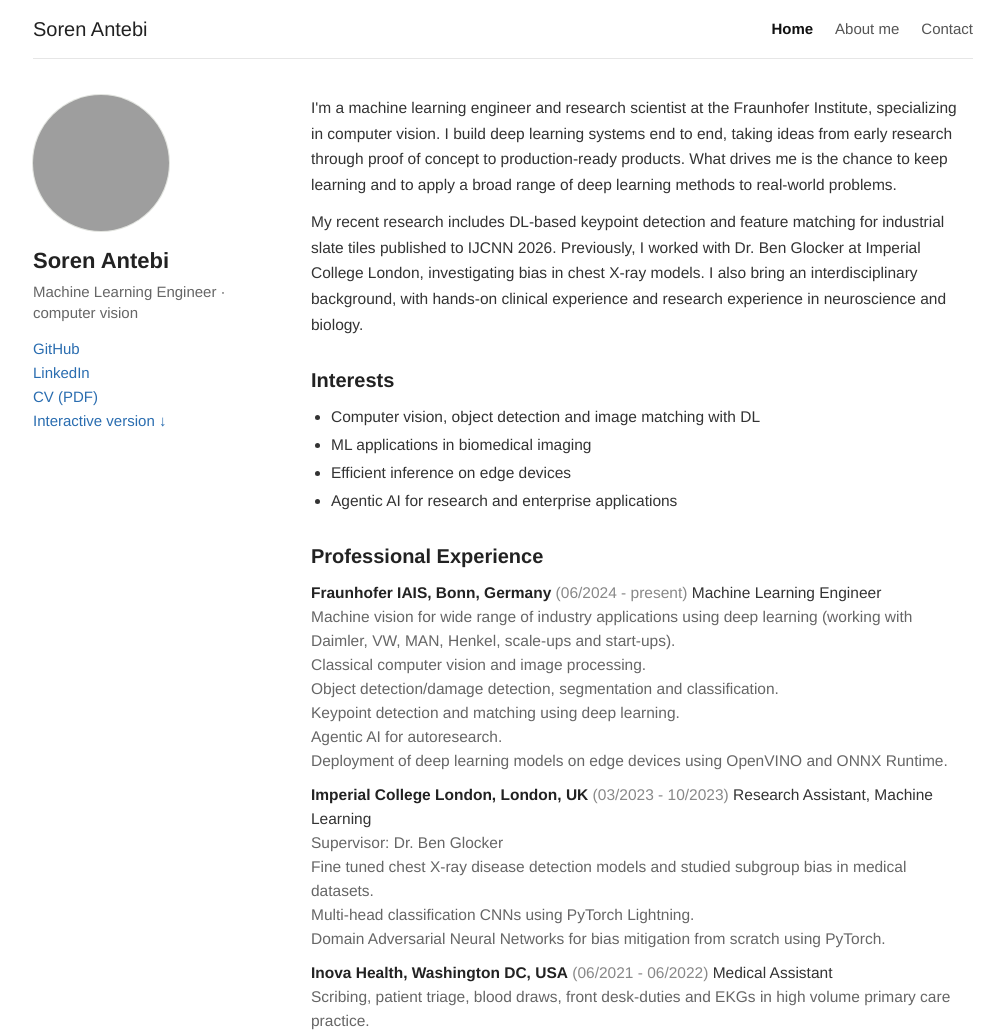
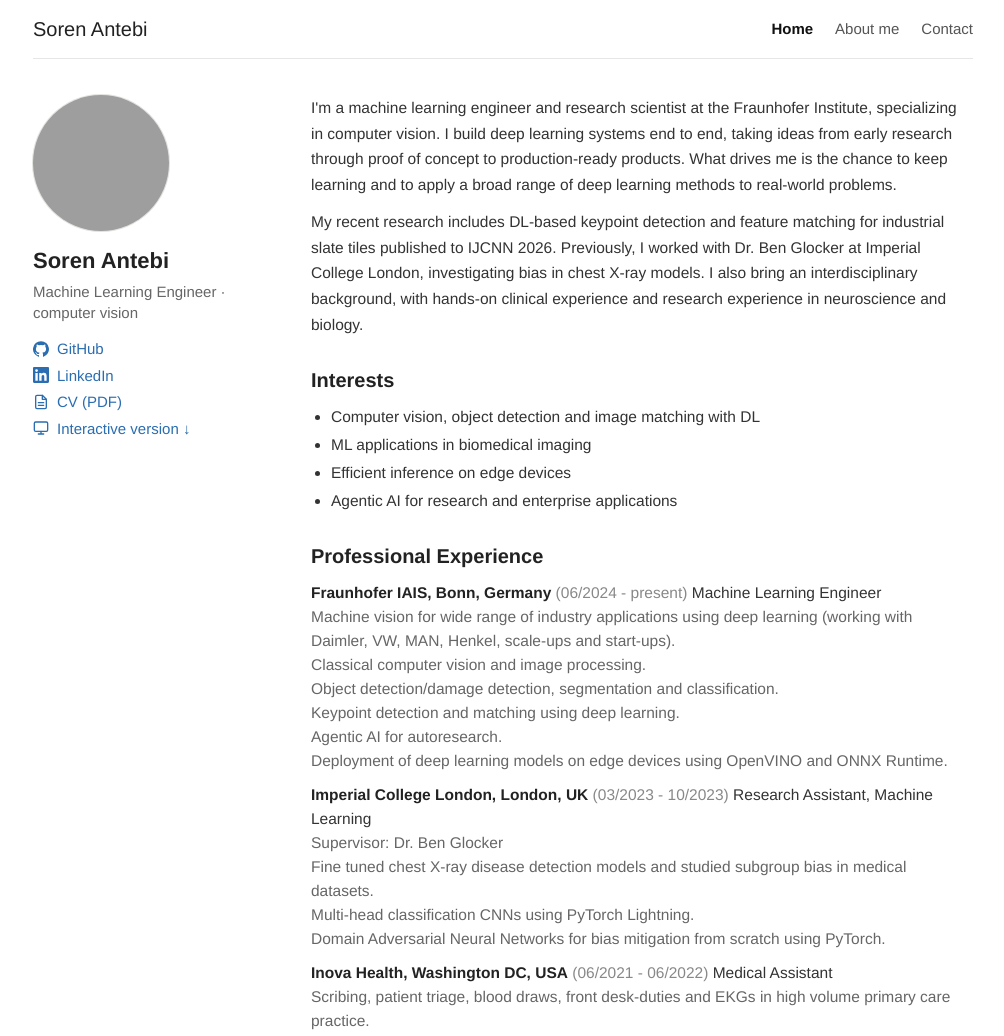
Before and after one commit to sorenantebi/sorenantebi.github.io, a plain HTML site: page index.html in a window 1280 px wide. Shown: the top 1036 px of the page, without its empty margins (137-1141 px from the left). Drawn offline with Linux system fonts and the light colour scheme; grey boxes are pictures that could not be loaded.

Commit message:
add icons

```diff
--- a/hallway.js
+++ b/hallway.js
@@ -432,7 +432,19 @@ renderResume($('#r-list'));
   const cv = SITE.cv, el = (tag, cls, text) => { const e = document.createElement(tag); if (cls) e.className = cls; if (text != null) e.textContent = text; return e; };
   const link = (text, href) => { const a = el('a', null, text); a.href = href; if (/^https?:|\.pdf$/.test(href)) { a.target = '_blank'; a.rel = 'noopener'; } return a; };
   $('#cv-role').textContent = cv.role;
-  cv.links.forEach(l => { const li = el('li'); li.appendChild(link(l.label, l.href)); $('#cv-links').appendChild(li); });
+  // small icons in front of each sidebar link, picked from the link's address
+  const ICONS = {
+    github: '<svg viewBox="0 0 24 24" fill="currentColor"><path d="M12 .3a12 12 0 0 0-3.8 23.38c.6.12.82-.26.82-.58v-2.03c-3.34.73-4.04-1.61-4.04-1.61-.55-1.39-1.33-1.76-1.33-1.76-1.09-.74.08-.73.08-.73 1.2.09 1.84 1.24 1.84 1.24 1.07 1.83 2.8 1.3 3.49 1 .11-.78.42-1.31.76-1.61-2.67-.3-5.47-1.33-5.47-5.93 0-1.31.47-2.38 1.24-3.22-.14-.3-.54-1.52.1-3.18 0 0 1-.32 3.3 1.23a11.5 11.5 0 0 1 6 0c2.28-1.55 3.29-1.23 3.29-1.23.64 1.66.24 2.88.12 3.18a4.65 4.65 0 0 1 1.23 3.22c0 4.61-2.8 5.63-5.48 5.92.42.36.81 1.1.81 2.22v3.29c0 .32.21.7.82.58A12 12 0 0 0 12 .3"/></svg>',
+    linkedin: '<svg viewBox="0 0 24 24" fill="currentColor"><path d="M20.45 20.45h-3.55v-5.57c0-1.33-.03-3.04-1.85-3.04-1.85 0-2.14 1.45-2.14 2.94v5.67H9.35V9h3.41v1.56h.05c.48-.9 1.64-1.85 3.37-1.85 3.6 0 4.27 2.37 4.27 5.46v6.28zM5.34 7.43a2.06 2.06 0 1 1 0-4.13 2.06 2.06 0 0 1 0 4.13zM7.12 20.45H3.56V9h3.56v11.45zM22.22 0H1.77C.79 0 0 .77 0 1.73v20.54C0 23.23.79 24 1.77 24h20.45c.98 0 1.78-.77 1.78-1.73V1.73C24 .77 23.2 0 22.22 0z"/></svg>',
+    cv: '<svg viewBox="0 0 24 24" fill="none" stroke="currentColor" stroke-width="2" stroke-linecap="round" stroke-linejoin="round"><path d="M14 2H6a2 2 0 0 0-2 2v16a2 2 0 0 0 2 2h12a2 2 0 0 0 2-2V8z"/><path d="M14 2v6h6M8 13h8M8 17h8"/></svg>',
+    interactive: '<svg viewBox="0 0 24 24" fill="none" stroke="currentColor" stroke-width="2" stroke-linecap="round" stroke-linejoin="round"><rect x="2" y="3" width="20" height="14" rx="2"/><path d="M8 21h8M12 17v4"/></svg>',
+  };
+  const iconFor = href => /github\.com/.test(href) ? 'github' : /linkedin\.com/.test(href) ? 'linkedin' : /\.pdf$/.test(href) ? 'cv' : href === '#lift' ? 'interactive' : null;
+  cv.links.forEach(l => {
+    const li = el('li'), a = link(l.label, l.href), ic = iconFor(l.href);
+    if (ic) { const s = el('span', 'ico'); s.innerHTML = ICONS[ic]; s.setAttribute('aria-hidden', 'true'); a.prepend(s); }
+    li.appendChild(a); $('#cv-links').appendChild(li);
+  });
   const home = $('#cv-home');
   const block = title => { const s = el('section', 'block'); s.appendChild(el('h2', null, title)); home.appendChild(s); return s; };
   // intro without a heading, so it doesn't repeat the About me tab
--- a/index.html
+++ b/index.html
@@ -249,6 +249,9 @@ html, body { overflow-x: clip; }
 .side .name { margin: 0; font: 700 22px/1.25 var(--sans); color: #222; }
 .side .role { margin: 0 0 10px; font: 400 15px/1.45 var(--sans); color: #666; }
 .side .links { list-style: none; margin: 0; padding: 0; display: grid; gap: 7px; font-size: 15px; }
+.side .links a { display: inline-flex; align-items: center; gap: 8px; }
+.side .links .ico { display: inline-flex; width: 16px; height: 16px; flex: none; }
+.side .links .ico svg { width: 100%; height: 100%; }
 .cv-main { min-width: 0; }
 .cv-main h2 { margin: 0 0 12px; font: 700 20px/1.3 var(--sans); color: #222; }
 .cv-main h2 + * { margin-top: 0; }
@@ -542,6 +545,6 @@ html, body { overflow-x: clip; }
 </section>
 
 <div id="whiteout"></div>
-<script src="hallway.js?v=120"></script>
+<script src="hallway.js?v=121"></script>
 </body>
 </html>
```
